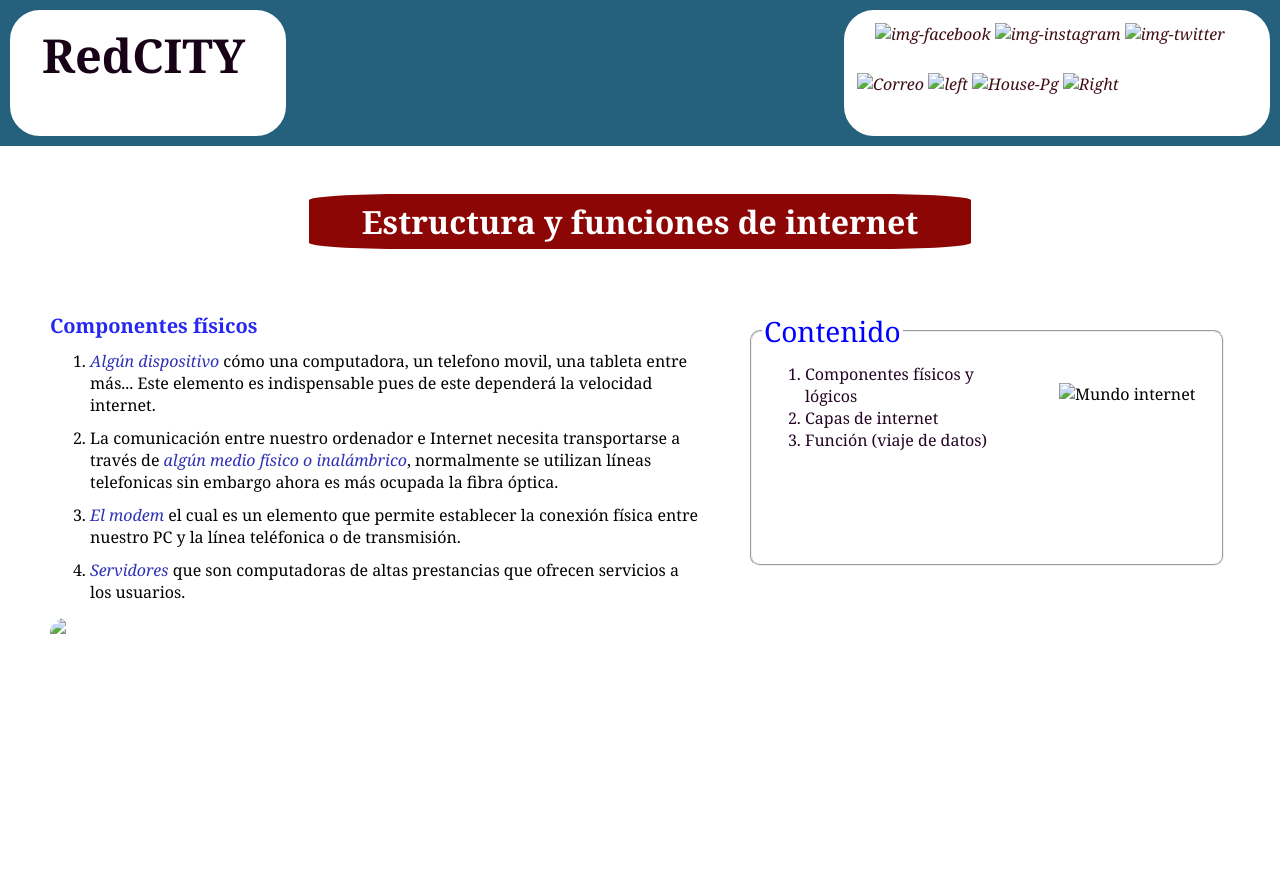
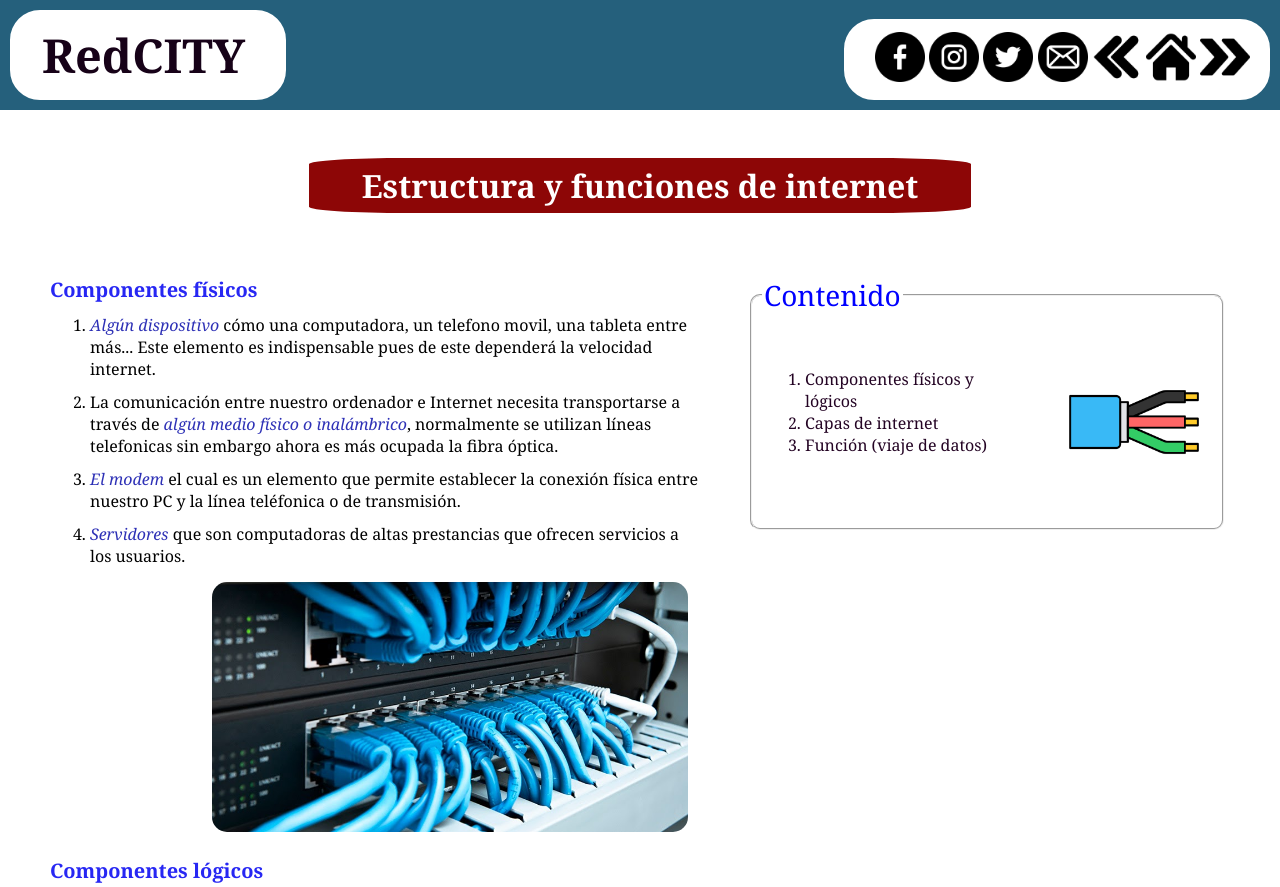
Before and after one commit to rodriguezmldo/Networks-red, a plain HTML site: page Estruc-funciones.html in a window 1280 px wide. Shown: the top 887 px of the page. Drawn offline with Linux system fonts and the light colour scheme; the site is published under a folder, as on GitHub Pages, so addresses that start at the root find nothing.

Commit message:
Cambios3

```diff
--- a/Estruc-funciones.html
+++ b/Estruc-funciones.html
@@ -18,25 +18,25 @@
                 <div class="divh3"><a class="link-index" href="/index.html"><h3>RedCITY</h3></div>
                 <article class="barra-dos">
                     <a target="=_blank" class="img-1" href="https://www.facebook.com/amtonio.rodriguez.5496">
-                        <img class="imgs-imgs" src="/Multimedia-Principal/facebook.png" alt="img-facebook">
+                        <img class="imgs-imgs" src="Multimedia-Principal/facebook.png" alt="img-facebook">
                     </a>
                     <a target="=_blank" href="https://www.instagram.com/antonioo.rm/">
-                        <img class="imgs-imgs" src="/Multimedia-Principal/instagram.png" alt="img-instagram">
+                        <img class="imgs-imgs" src="Multimedia-Principal/instagram.png" alt="img-instagram">
                     </a>
                     <a target="=_blank" href="https://twitter.com/anttonio_rm">
-                        <img class="imgs-imgs" src="/Multimedia-Principal/twitter.png" alt="img-twitter">
+                        <img class="imgs-imgs" src="Multimedia-Principal/twitter.png" alt="img-twitter">
                     </a>
                     <a target="=_blank" href="mailto: j.antonio01-rm@outlook.com">
-                        <img class="imgs-imgs" src="/Multimedia-Principal/correo.png" alt="Correo">
+                        <img class="imgs-imgs" src="Multimedia-Principal/correo.png" alt="Correo">
                     </a>
                     <a href="HTML/Cons-básico.html">
-                        <img class="img-inter-" src="/Multimedia intermedia/Left.webp" alt="left">
+                        <img class="img-inter-" src="Multimedia intermedia/Left.webp" alt="left">
                     </a>
                     <a href="index.html">
-                        <img class="img-inter-" src="/Multimedia intermedia/House-Pg.webp" alt="House-Pg">
+                        <img class="img-inter-" src="Multimedia intermedia/House-Pg.webp" alt="House-Pg">
                     </a>
                     <a href="HTML/Nav-M-búsqueda.html">
-                        <img class="img-inter-" src="/Multimedia intermedia/Right.webp" alt="Right">
+                        <img class="img-inter-" src="Multimedia intermedia/Right.webp" alt="Right">
                     </a>
                 </article>
             </div>
@@ -59,7 +59,7 @@
                             <td class="img-left">
                                 <picture>
                                     <!-- <source srcset="/img/redes-sociales.webp" media="(max-width: 1500px)"> -->
-                                    <img class="img-indice" src="/Multimedia-Principal/t2-img2.png" alt="Mundo internet">
+                                    <img class="img-indice" src="Multimedia-Principal/t2-img2.png" alt="Mundo internet">
                                 </picture>
                             </td>
                         </tr>
@@ -84,7 +84,7 @@
                 </li>
                 <li><span>Servidores</span> que son computadoras de altas prestancias que ofrecen servicios a los usuarios.</li>
             </ol>
-            <img class="img-style-two" src="/Multimedia-Sub2/img-1-sub2.jpg">
+            <img class="img-style-two" src="Multimedia-Sub2/img-1-sub2.jpg">
         </article>
         <article>
             <h2>Componentes lógicos</h2>
@@ -109,7 +109,7 @@
                     <span>URL</span> son traducciones de Ip a una dirección,
                 </li>
             </ol>
-            <img class="img-style-two" src="/Multimedia-Sub2/img-2-sub2.png">
+            <img class="img-style-two" src="Multimedia-Sub2/img-2-sub2.png">
         </article>
         <article>
             <h2>Capas de internet</h2>
@@ -132,8 +132,8 @@
             </ol>
             <div id="div-img-">
                 <div class="div-img-e-f">
-                    <img  height="150px" class="img-style-two" src="/Multimedia-Sub2/img-4-sub2.png">
-                    <img width="360px" class="img-style-two" src="/Multimedia-Sub2/img-3-sub2.jpg">
+                    <img  height="150px" class="img-style-two" src="Multimedia-Sub2/img-4-sub2.png">
+                    <img width="360px" class="img-style-two" src="Multimedia-Sub2/img-3-sub2.jpg">
                 </div>
             </div>
         </article>
```
